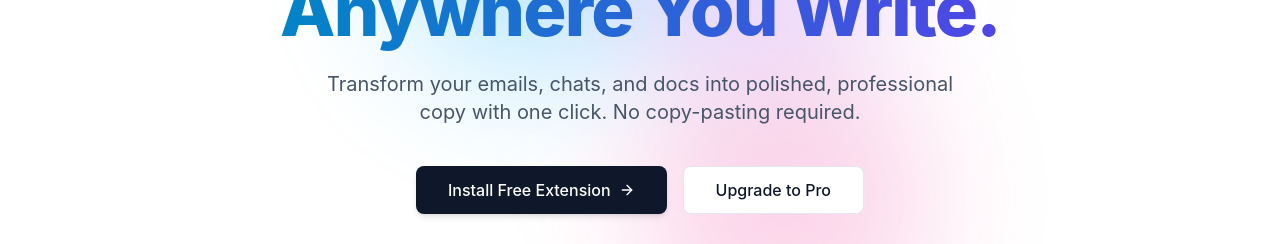
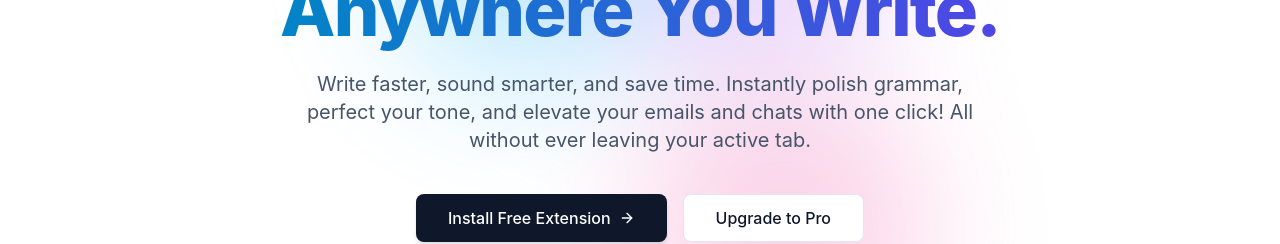
Before and after one commit to VENTOURA/textglow.io, a React (Vite) app: page / in a window 1280 px wide. Shown: the part 408-652 px from the top of the page. Built offline with nearby package versions, Linux system fonts and the light colour scheme.

Commit message:
change hero section

```diff
--- a/src/components/home/Hero.tsx
+++ b/src/components/home/Hero.tsx
@@ -31,7 +31,7 @@ export const Hero = () => {
                     transition={{ duration: 0.5, delay: 0.1 }}
                     className="text-5xl md:text-7xl font-extrabold text-slate-900 tracking-tight mb-6 leading-tight"
                 >
-                    Polish Your Text Instantly.<br />
+                    Upgrade Your Words Instantly.<br />
                     <span className="text-transparent bg-clip-text bg-gradient-to-r from-brand-600 to-indigo-600">Anywhere You Write.</span>
                 </motion.h1>
 
@@ -41,7 +41,8 @@ export const Hero = () => {
                     transition={{ duration: 0.5, delay: 0.2 }}
                     className="max-w-2xl mx-auto text-xl text-slate-600 mb-10"
                 >
-                    Transform your emails, chats, and docs into polished, professional copy with one click. No copy-pasting required.
+                    Write faster, sound smarter, and save time. Instantly polish grammar, perfect your tone, and elevate your emails and chats with one click!
+                    All without ever leaving your active tab.
                 </motion.p>
 
                 <motion.div
@@ -59,6 +60,6 @@ export const Hero = () => {
                     </Button>
                 </motion.div>
             </div>
-        </section>
+        </section >
     );
 };
```
